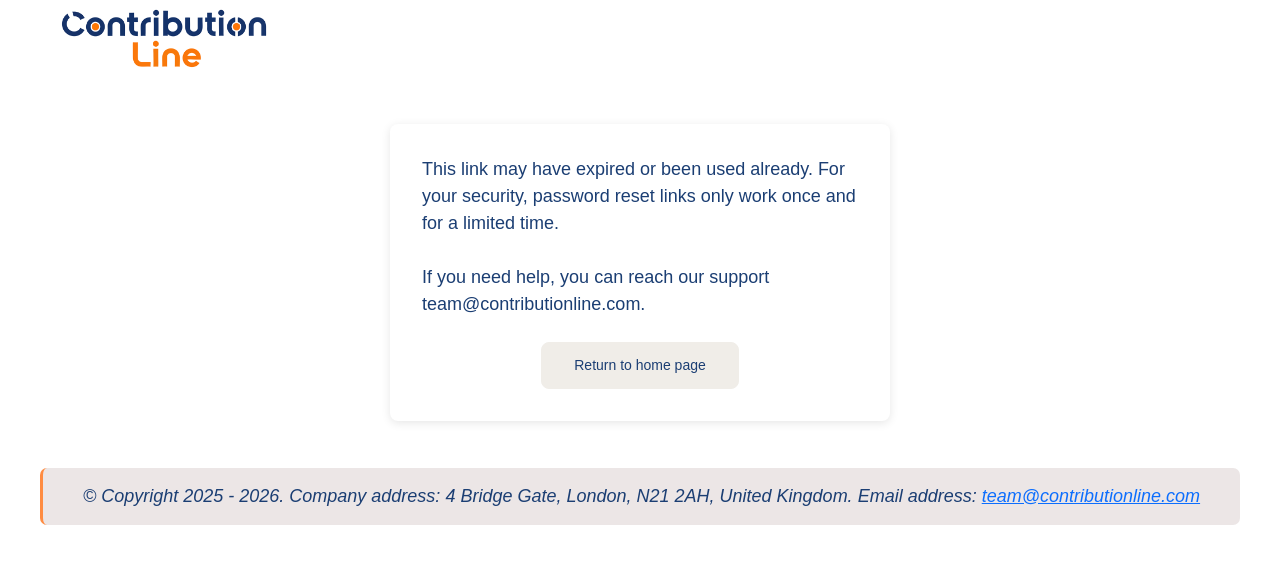
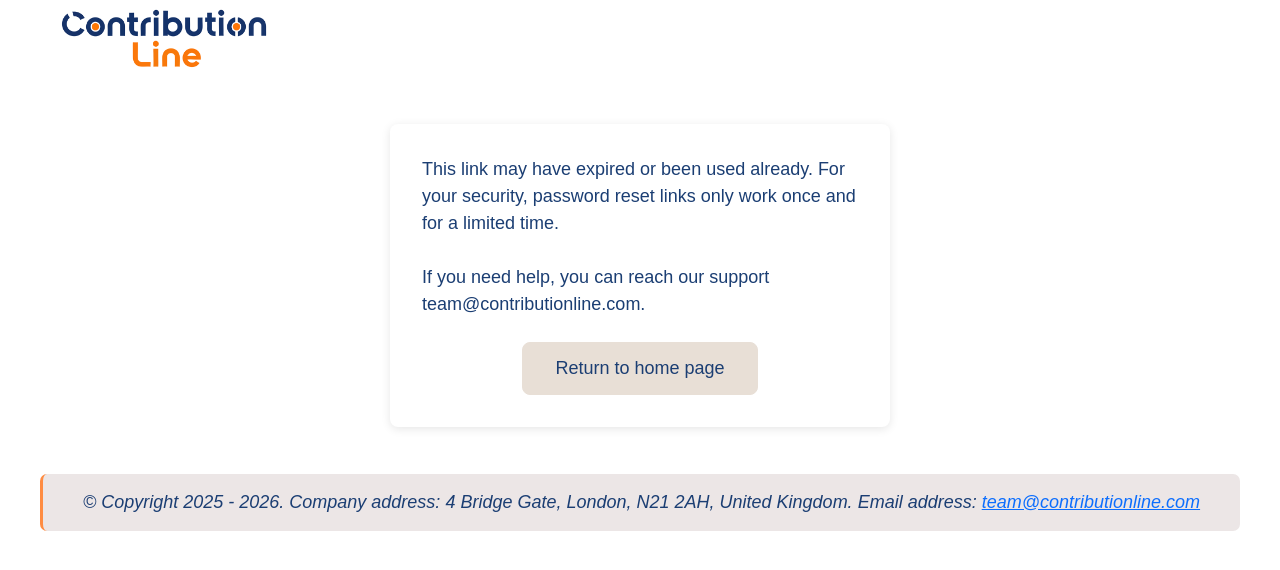
Before and after one commit to Alec-Hajinoff/Contribution_Line_Refinery, a React (Create React App) app in the folder React/: page /PasswordReset in a window 1280 px wide. Shown: the top 570 px of the page. Built offline with nearby package versions, Linux system fonts and the light colour scheme.

Commit message:
26/4/26, 15:17

```diff
--- a/React/src/LogoutComponent.css
+++ b/React/src/LogoutComponent.css
@@ -17,25 +17,15 @@ body {
 }
 
 .btn-secondary {
-  background-color: #f0ede8;
-  border-color: #f0ede8;
+  font-family: Arial, Helvetica, sans-serif;
+  font-size: 18px;
   color: #1b3e73;
+  background-color: #e8dfd6;
+  border-color: #e8dfd6;
   font-weight: 500;
   border-radius: 8px;
   padding: 12px 32px;
-  font-size: 14px;
   transition: all 0.3s ease;
-  border: 1px solid #f0ede8;
+  border: 1px solid #e8dfd6;
   cursor: pointer;
 }
-
-.btn-secondary:hover {
-  background-color: #e8dfd6;
-  border-color: #e8dfd6;
-  color: #1b3e73;
-}
-
-.btn-secondary:active {
-  background-color: #dfd6cd;
-  border-color: #dfd6cd;
-}
```
